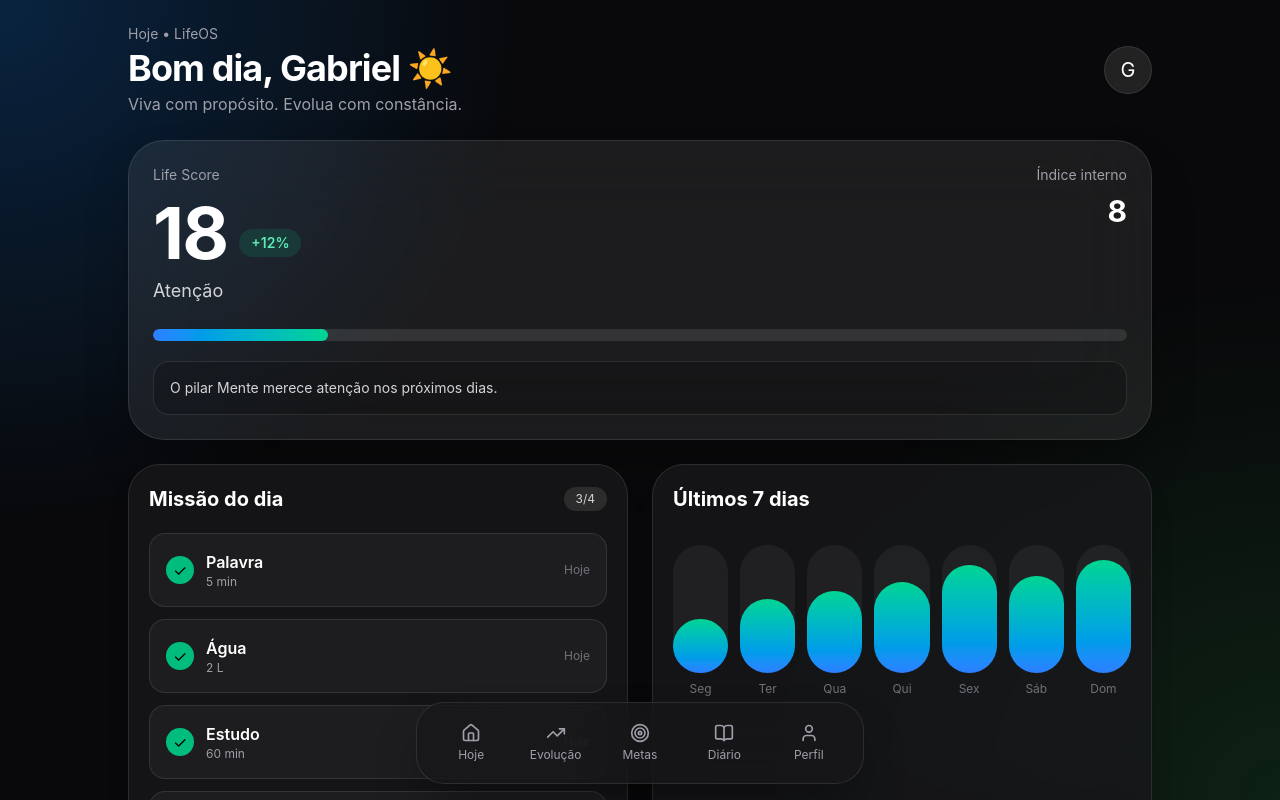
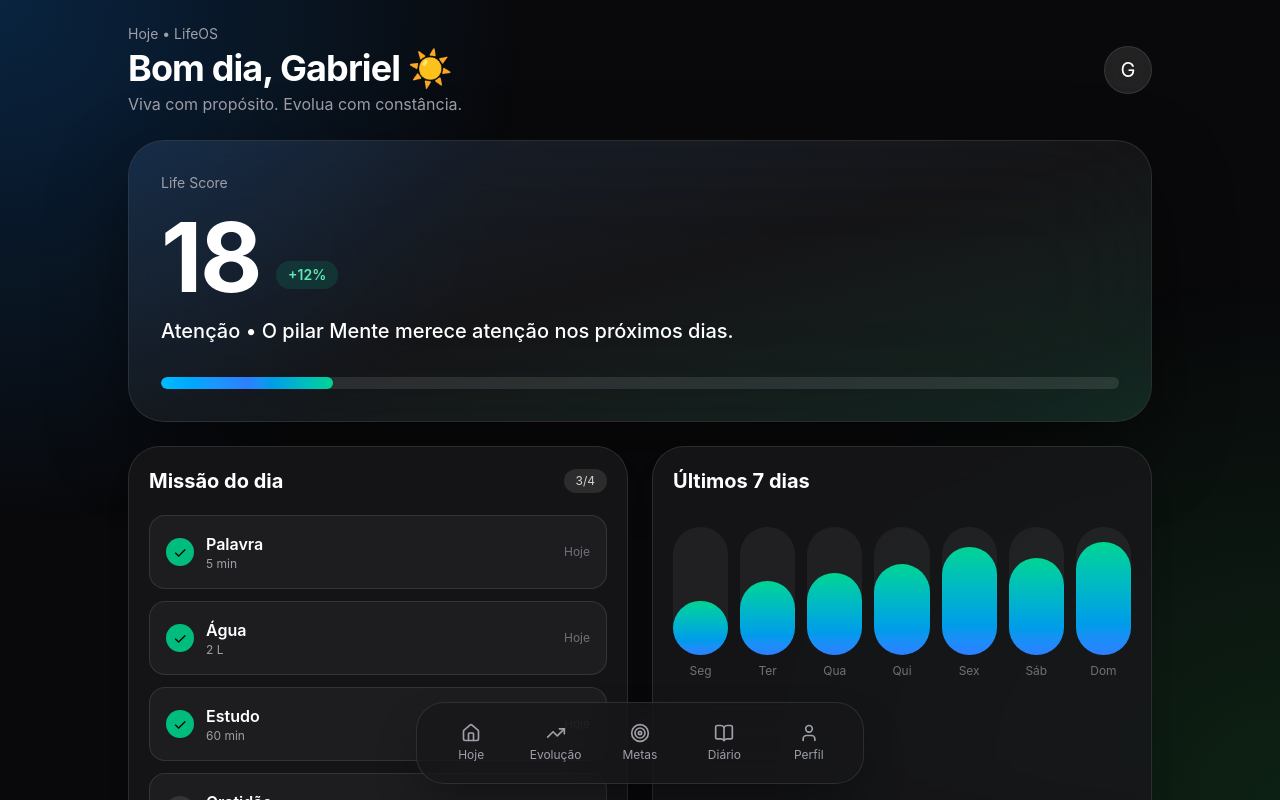
Before and after one commit to gabrielmatosrocha/lifeos-pro, a Next.js app in the folder apps/web/: page /app/hoje in a window 1280 px wide. Shown: the top 800 px of the page. Built offline with nearby package versions, Linux system fonts and the light colour scheme.

Commit message:
Create premium Life Score dashboard

```diff
--- a/apps/web/app/app/hoje/page.tsx
+++ b/apps/web/app/app/hoje/page.tsx
@@ -1,6 +1,6 @@
 import { demoActions } from '@/features/demo/demo-data'
 import { runLifeEngine } from '@/features/life-engine/services/life-engine.service'
-
+import StatCard from '@/components/ui/StatCard'
 const week = [
   { day: 'Seg', value: 42 },
   { day: 'Ter', value: 58 },
@@ -42,40 +42,11 @@ export default function HojePage() {
           </div>
         </header>
 
-        <section className="rounded-[36px] border border-white/10 bg-white/[0.08] p-6 shadow-2xl shadow-black/40 backdrop-blur-2xl">
-          <div className="flex items-start justify-between gap-6">
-            <div>
-              <p className="text-sm text-zinc-400">Life Score</p>
-              <div className="mt-3 flex items-end gap-3">
-                <p className="text-7xl font-bold tracking-tight">
-                  {summary.rhythmIndex}
-                </p>
-                <span className="mb-3 rounded-full bg-emerald-500/15 px-3 py-1 text-sm font-semibold text-emerald-300">
-                  +12%
-                </span>
-              </div>
-              <p className="mt-2 text-lg text-zinc-300">
-                {summary.classification}
-              </p>
-            </div>
-
-            <div className="text-right">
-              <p className="text-sm text-zinc-400">Índice interno</p>
-              <p className="mt-2 text-3xl font-bold">{summary.lifeScore}</p>
-            </div>
-          </div>
-
-          <div className="mt-6 h-3 overflow-hidden rounded-full bg-white/10">
-            <div
-              className="h-full rounded-full bg-gradient-to-r from-blue-500 to-emerald-400"
-              style={{ width: `${summary.rhythmIndex}%` }}
-            />
-          </div>
-
-          <p className="mt-5 rounded-2xl border border-white/10 bg-black/20 p-4 text-sm text-zinc-300">
-            {summary.insight}
-          </p>
-        </section>
+       <StatCard
+  title="Life Score"
+  value={String(summary.rhythmIndex)}
+  subtitle={`${summary.classification} • ${summary.insight}`}
+/>
 
         <section className="grid gap-6 lg:grid-cols-2">
           <div className="rounded-[32px] border border-white/10 bg-zinc-900/80 p-5 shadow-xl shadow-black/20 backdrop-blur-xl">
--- /dev/null
+++ b/apps/web/components/ui/Badge.tsx
@@ -0,0 +1,28 @@
+type Props = {
+    children: React.ReactNode;
+};
+
+export default function Badge({children}:Props){
+
+return(
+
+<div className="
+inline-flex
+rounded-full
+bg-green-500/20
+text-green-400
+px-3
+py-1
+text-xs
+font-semibold
+border
+border-green-500/30
+">
+
+{children}
+
+</div>
+
+)
+
+}
--- a/apps/web/components/ui/Button.tsx
+++ b/apps/web/components/ui/Button.tsx
@@ -1,14 +1,22 @@
-export function Button({
-  children,
-  className = '',
-  ...props
-}: React.ButtonHTMLAttributes<HTMLButtonElement>) {
+import { ButtonHTMLAttributes } from "react";
+
+export default function Button(
+props: ButtonHTMLAttributes<HTMLButtonElement>) {
   return (
     <button
-      className={`rounded-xl bg-blue-600 px-4 py-3 font-semibold text-white hover:bg-blue-500 ${className}`}
       {...props}
-    >
-      {children}
-    </button>
-  )
+      className="
+      rounded-2xl
+      bg-cyan-500
+      hover:bg-cyan-400
+      px-6
+      py-3
+      font-semibold
+      transition
+      duration-300
+      shadow-lg
+      shadow-cyan-500/30
+      "
+    />
+  );
 }
--- a/apps/web/components/ui/Card.tsx
+++ b/apps/web/components/ui/Card.tsx
@@ -1,15 +1,28 @@
-export function Card({
-  children,
-  className = '',
-}: {
-  children: React.ReactNode
-  className?: string
-}) {
+import { ReactNode } from "react";
+
+type Props = {
+  children: ReactNode;
+  className?: string;
+};
+
+export default function Card({ children, className = "" }: Props) {
   return (
-    <section
-      className={`rounded-[28px] border border-white/10 bg-zinc-900/80 p-5 shadow-2xl shadow-black/20 backdrop-blur-xl ${className}`}
+    <div
+      className={`
+      rounded-3xl
+      border
+      border-white/10
+      bg-white/[0.03]
+      backdrop-blur-xl
+      shadow-[0_20px_60px_rgba(0,0,0,.35)]
+      transition-all
+      duration-300
+      hover:scale-[1.01]
+      hover:border-cyan-400/30
+      ${className}
+      `}
     >
       {children}
-    </section>
-  )
+    </div>
+  );
 }
--- a/apps/web/components/ui/Progress.tsx
+++ b/apps/web/components/ui/Progress.tsx
@@ -1,9 +1,31 @@
-export function Progress({ value }: { value: number }) {
-  const safeValue = Math.max(0, Math.min(100, value))
+type Props = {
+value:number;
+};
 
-  return (
-    <div className="h-2 rounded-full bg-slate-100">
-      <div className="h-2 rounded-full bg-blue-600" style={{ width: `${safeValue}%` }} />
-    </div>
-  )
+export default function Progress({value}:Props){
+
+return(
+
+<div className="w-full h-3 rounded-full bg-white/10 overflow-hidden">
+
+<div
+
+className="
+h-full
+rounded-full
+bg-gradient-to-r
+from-cyan-400
+to-green-400
+transition-all
+duration-700
+"
+
+style={{width:`${value}%`}}
+
+/>
+
+</div>
+
+)
+
 }
--- /dev/null
+++ b/apps/web/components/ui/StatCard.tsx
@@ -0,0 +1,52 @@
+type Props = {
+  title: string
+  value: string
+  subtitle: string
+}
+
+export default function StatCard({
+  title,
+  value,
+  subtitle,
+}: Props) {
+  return (
+    <section className="relative overflow-hidden rounded-[36px] border border-white/10 bg-white/[0.05] p-8 backdrop-blur-3xl shadow-[0_30px_80px_rgba(0,0,0,.45)]">
+
+      <div className="absolute inset-0 bg-gradient-to-br from-blue-500/10 via-transparent to-emerald-500/10" />
+
+      <div className="relative">
+
+        <p className="text-zinc-400 text-sm">
+          {title}
+        </p>
+
+        <div className="mt-4 flex items-end gap-4">
+
+          <h2 className="text-8xl font-bold tracking-tight">
+            {value}
+          </h2>
+
+          <div className="mb-4 rounded-full bg-emerald-500/15 px-3 py-1 text-sm font-semibold text-emerald-300">
+            +12%
+          </div>
+
+        </div>
+
+        <p className="mt-3 text-xl font-medium">
+          {subtitle}
+        </p>
+
+        <div className="mt-8 h-3 rounded-full bg-white/10 overflow-hidden">
+
+          <div
+            className="h-full rounded-full bg-gradient-to-r from-sky-400 via-blue-500 to-emerald-400"
+            style={{ width: `${value}%` }}
+          />
+
+        </div>
+
+      </div>
+
+    </section>
+  )
+}
```
Also changed, not shown: apps/web/components/ui/SectionTitle.tsx (added).
